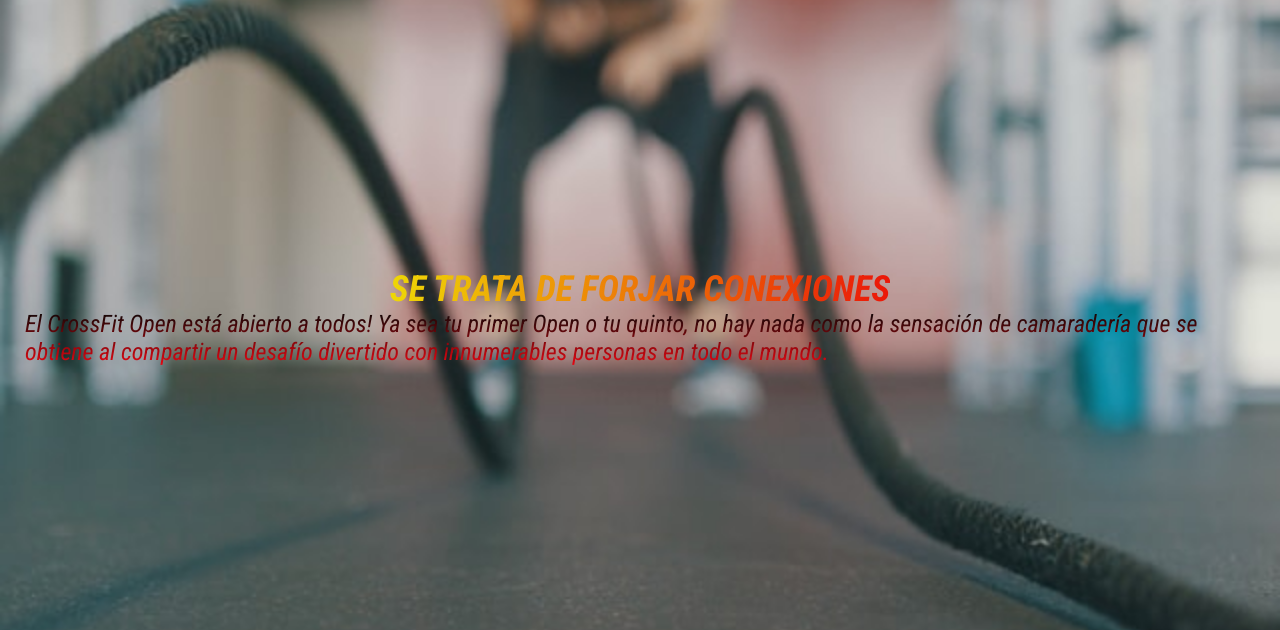
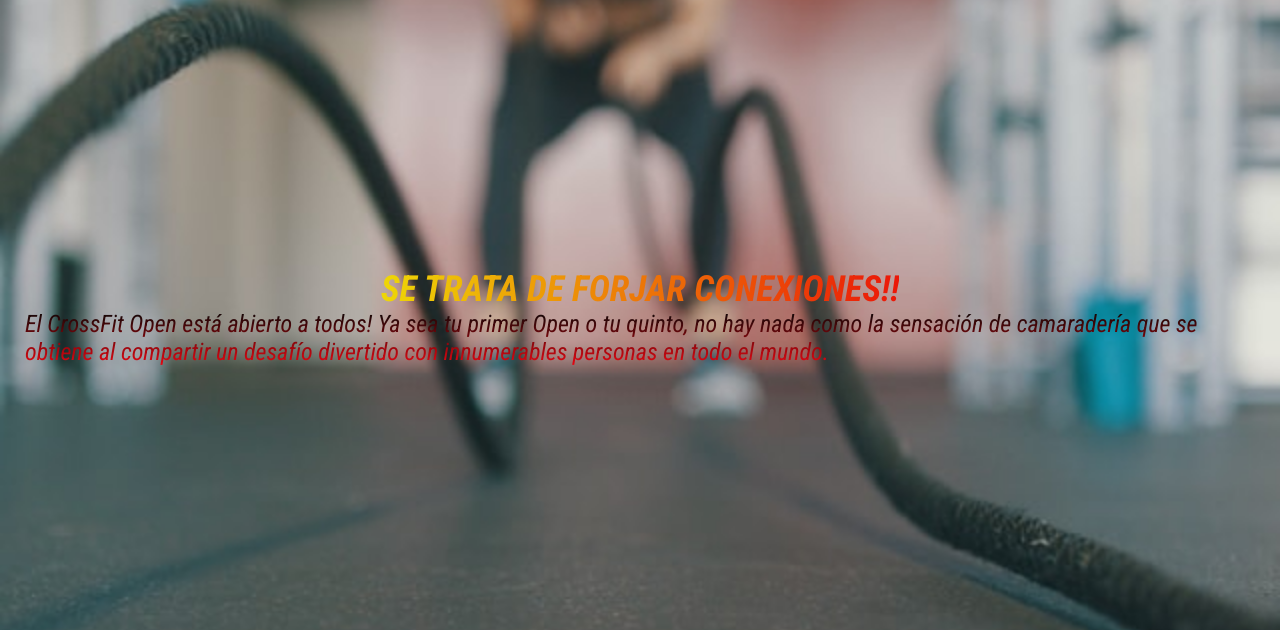
Before and after one commit to lozanofm/idea-lozano, a plain HTML site: page secciones/ejercicios.html in a window 1280 px wide. Shown: the part 113-743 px from the top of the page. Drawn offline with Linux system fonts and the light colour scheme.

Commit message:
puse un signo exclamacion en seccion ejercicios

```diff
--- a/secciones/ejercicios.html
+++ b/secciones/ejercicios.html
@@ -25,7 +25,7 @@
         </nav>
     </header>
     <section class="section__ejercicios">
-        <h2 class="section__ejerciciosencabezado">SE TRATA DE FORJAR CONEXIONES</h2>
+        <h2 class="section__ejerciciosencabezado">SE TRATA DE FORJAR CONEXIONES!!</h2>
         <p class="section__ejerciciosparrafo">El CrossFit Open está abierto a todos! Ya sea tu primer Open o tu quinto, no hay nada como la sensación de camaradería que se obtiene al compartir un desafío divertido con innumerables personas en todo el mundo.</p>
     </section>
     <footer>
```
